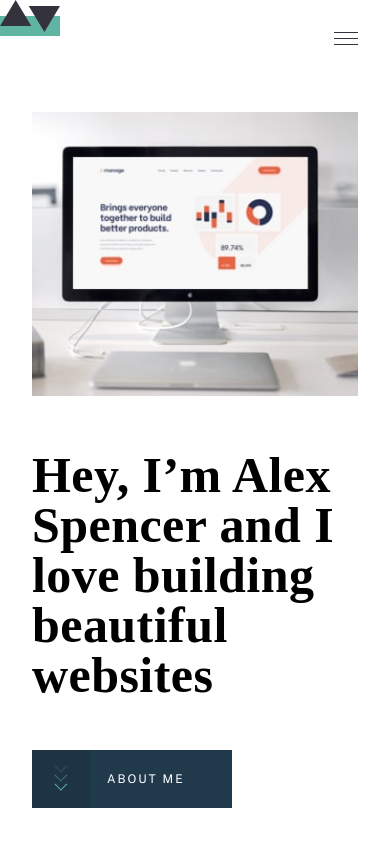
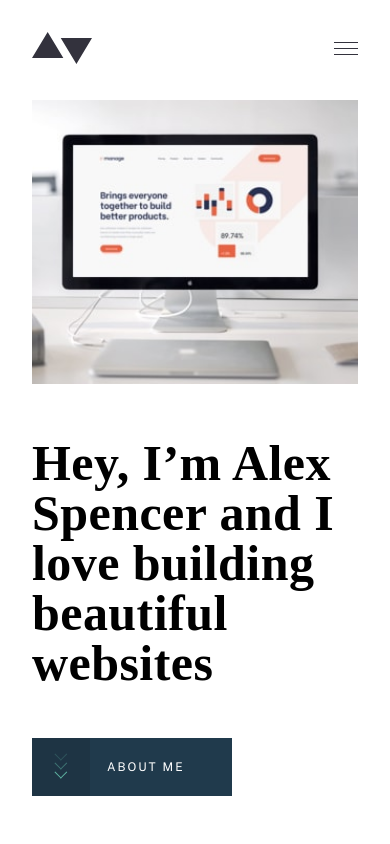
Before and after one commit to natasharamburrun/portfolio-website, a React (Create React App) app: page / in a window 390 px wide. Shown: the top 844 px of the page. Built offline with nearby package versions, Linux system fonts and the light colour scheme; a web font is replaced by a local one.

Commit message:
Fixed positioning of the navbar making the logo and burger align responsively

```diff
--- a/src/styles/components/homepage.scss
+++ b/src/styles/components/homepage.scss
@@ -1,6 +1,6 @@
 .homepage {
   max-width: 1100px;
-  padding: 32px;
+  padding: 0 32px;
 
   @include breakpoint(xl) {
     margin: 0 auto 165px;
--- a/src/styles/components/navbar.scss
+++ b/src/styles/components/navbar.scss
@@ -5,16 +5,25 @@
 
 .navigation {
   max-width: 1111px;
+  position: sticky;
+  z-index: 1000;
+  top: 0;
 
   @include breakpoint(lg) {
     margin: 64px auto 54px;
   }
 }
 
+.menu-container {
+  display: flex;
+  justify-content: space-between;
+  align-items: center;
+  margin: 32px;
+}
+
 .navbar-burger {
   display: flex;
   align-items: center;
-  padding: 32px;
 }
 
 .nav-hamburger {
@@ -67,11 +76,6 @@
   }
 }
 
-.menu-container {
-  display: flex;
-  justify-content: space-between;
-}
-
 .menu-item {
   list-style-type: none;
   text-transform: uppercase;
```
